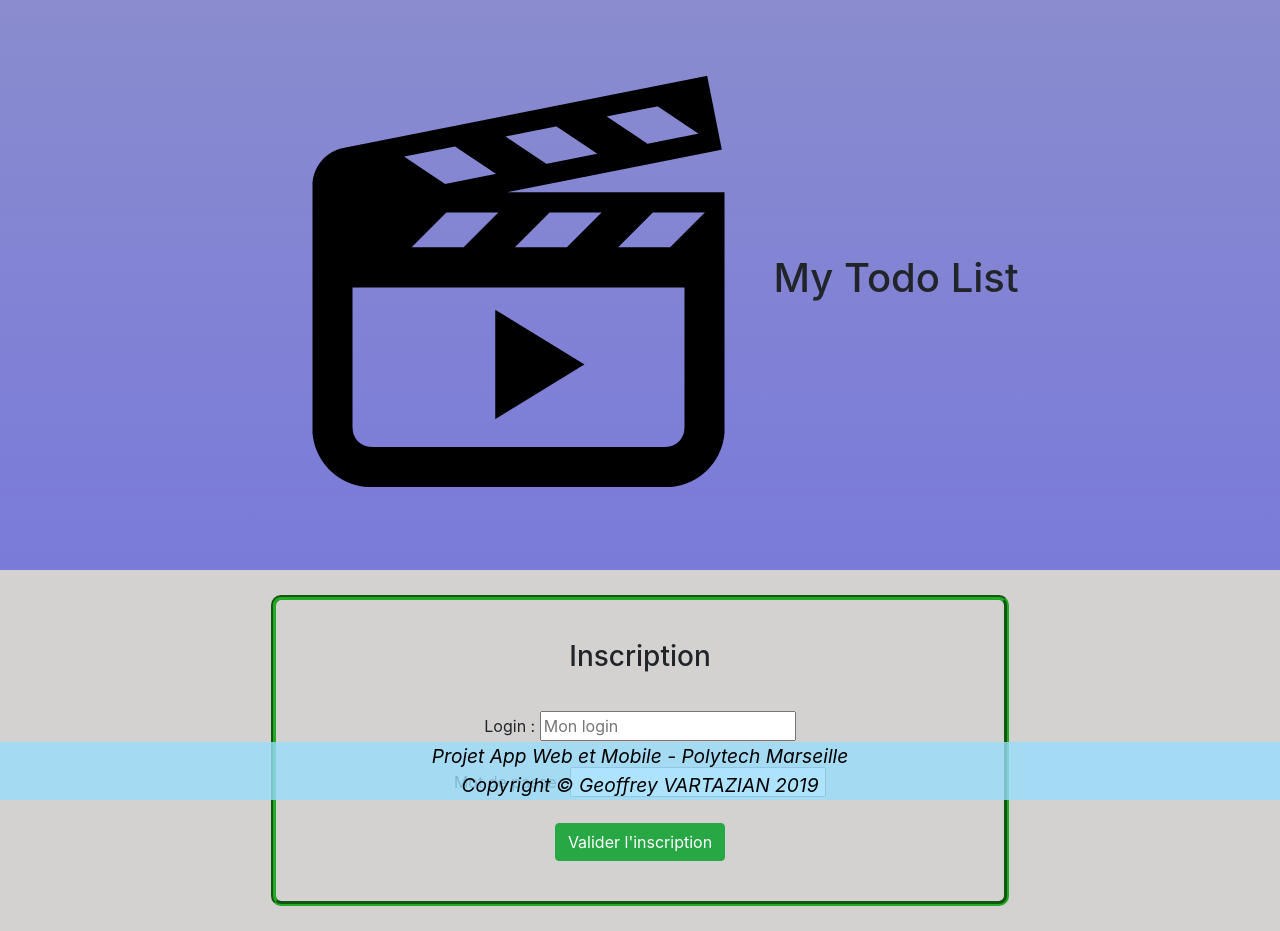
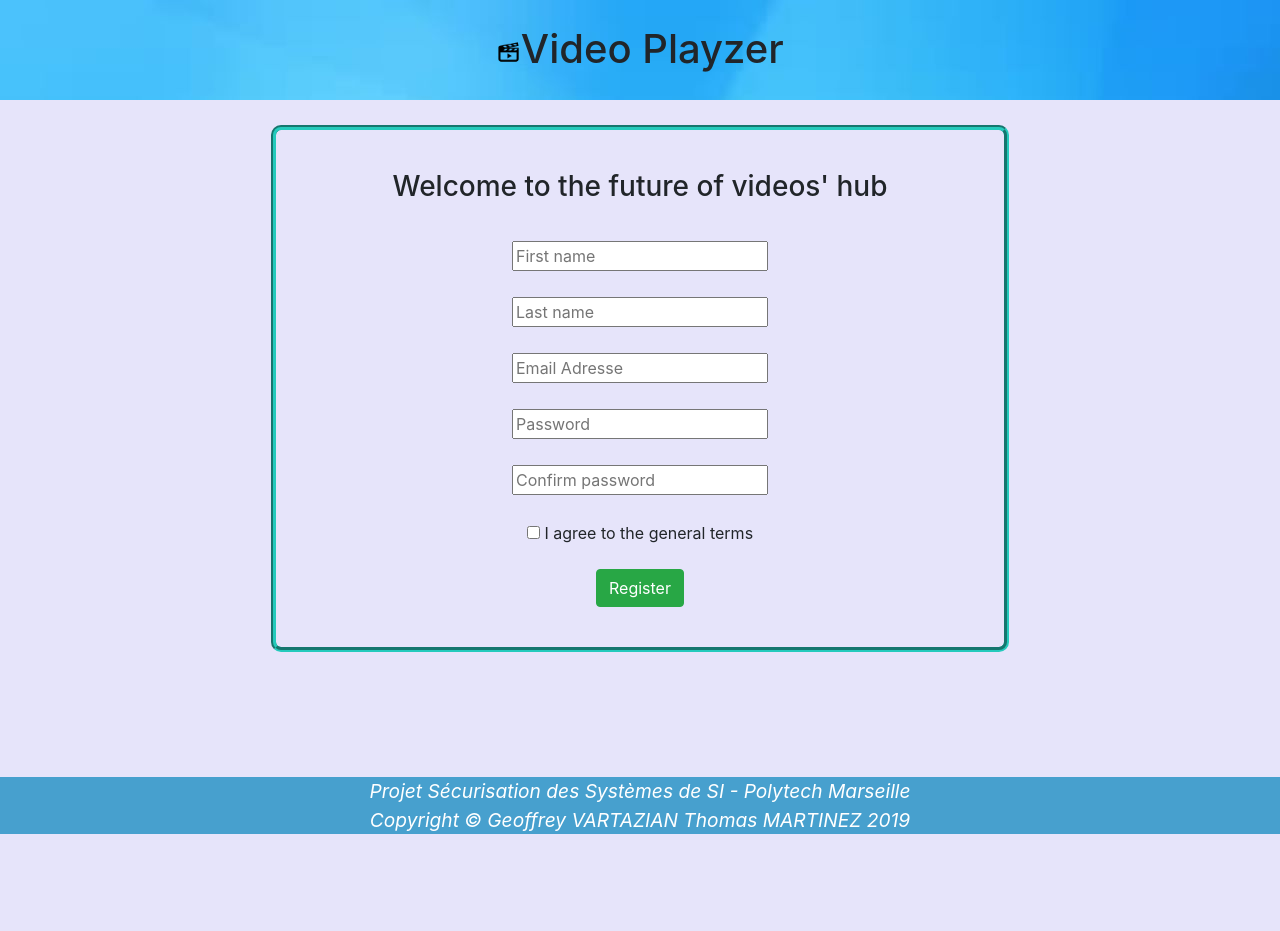
Before and after one commit to GVartaz/VideoPlayzer, a website: page public/inscription.html in a window 1280 px wide. After the commit the page ends 834 px from the top, so only its background shows below. Drawn offline with nearby package versions, Linux system fonts and the light colour scheme.

Commit message:
CSS login Inscription et fonction register

```diff
--- a/app.js
+++ b/app.js
@@ -76,11 +76,14 @@ app.post("/logout",function(req,res){
 
 app.post("/addUser",function(req,res){
     var user = {
+        firstname: req.body.firstname,
+        lastname: req.body.lastname,
         login : req.body.login,
         pwd : req.body.pwd
     };
     dataLayer.getLogin(user.login,function(data){
         if(data == null) {
+            console.log(user);
             dataLayer.createUser(user,function(){
                 res.send({success:true});
             });
--- a/public/inscription.html
+++ b/public/inscription.html
@@ -2,35 +2,49 @@
 <html lang="fr" ng-app="demoApp">
     <head>
         <meta charset="utf-8">
-        <title>MyTodoList</title>
+        <title>Video Playzer</title>
         <script src="angular.min.js"></script>
         <script src="main.js"></script>
-        <link href="sign.css" rel="stylesheet" type="text/css">
+        <link href="login.css" rel="stylesheet" type="text/css"> <!-- sign.css de base -->
         <link rel="stylesheet" href="https://stackpath.bootstrapcdn.com/bootstrap/4.3.1/css/bootstrap.min.css" integrity="sha384-ggOyR0iXCbMQv3Xipma34MD+dH/1fQ784/j6cY/iJTQUOhcWr7x9JvoRxT2MZw1T" crossorigin="anonymous">
     </head>
     <body ng-controller="InscriptionController">
         <div id="entete">
-            <center><h1><img src="img/logo.png" alt="Logo Todo">My Todo List</h1></center>
+            <center><h1><img src="img/logo.png" alt="Logo Todo" width="2%" height="2%">Video Playzer</h1></center>
         </div>
         <center>
             <div id="login-form">
-                <h3>Inscription</h3>
+                <b><h3>Welcome to the future of videos' hub</h3>
+                </b>
                 <form id="loginForm">
-                    <p>
-                        Login : <input type="text" id="login" required style="margin-bottom: 10px;" placeholder="Mon login" ng-model="formLogin.login">
+                     <p>
+                        <input required type="text" id="firstname" required style="margin-bottom: 10px;" placeholder="First name" ng-model="formLogin.firstname">
                     </p>
                     <p>
-                        Mot de passe : <input required id="password" type="password" style="margin-bottom: 10px;" ng-model="formLogin.pwd">
+                        <input required type="text" id="lastname" required style="margin-bottom: 10px;" placeholder="Last name" ng-model="formLogin.lastname">
                     </p>
-                    <button type="submit" class="btn btn-success" ng-click="createUser()">Valider l'inscription</button>
+                    <p>
+                        <input required type="text" id="adresse" required style="margin-bottom: 10px;" placeholder="Email Adresse" ng-model="formLogin.login">
+                    </p>
+                    <p>
+                        <input required id="password" type="password" style="margin-bottom: 10px;" placeholder="Password" ng-model="formLogin.pwd">
+                    </p>
+                    <p>
+                        <input required type="password" id="confirmed_password" required style="margin-bottom: 10px;" placeholder="Confirm password" ng-model="formLogin.confirmPwd">
+                    </p>
+                    <p>
+                        <input type="checkbox" id="agreement" name="agreement">
+                        <label for="agreement">I agree to the general terms</label>
+                    </p>
+                    <button type="submit" class="btn btn-success" ng-click="createUser()">Register</button>
                 </form>
             </div>
         </center>
         <p id="footer">
             <i>
-                Projet App Web et Mobile - Polytech Marseille
-                <br>
-                Copyright © Geoffrey VARTAZIAN 2019
+                 Projet Sécurisation des Systèmes de SI - Polytech Marseille
+                 <br>
+                 Copyright © Geoffrey VARTAZIAN Thomas MARTINEZ 2019
             </i>
         </p>
     </body>
--- a/public/login.css
+++ b/public/login.css
@@ -1,5 +1,8 @@
 #entete{
-    background-image:linear-gradient(rgb(138, 140, 206), rgb(122, 122, 218));
+    background-image:url(img/background_log.jpg);
+    height:100px;
+    background-repeat: no-repeat;
+
 }
 
 center{
@@ -9,7 +12,7 @@ center{
 #login-form{
     border-style: groove;
     border-width: 5px;
-    border-color: rgb(35, 170, 35);
+    border-color: rgb(36, 202, 188);
     border-radius: 10px;
     margin-left: 20%;
     margin-right: 20%;
@@ -18,32 +21,40 @@ center{
 
 #login-form h3{
     padding: 15px;
+    text-align:center;
+
+
 }
 
 #loginForm{
     padding: 15px;
+    text-align:center;
 }
 
 #sign{
     margin-top: 15px;
 }
 
+#no_account{
+    padding:15px;
+
+}
 #ad{
     margin-top: 5%;
 }
 
 body{
-    background-color: #d4d1d1 !important;
+    background-color: #e6e4fa !important;
 }
 
 p#footer
 {
-    position: fixed;
+
     width: 100%;
-    bottom: 0;
-    background: rgba(153, 221, 252, 0.8) ;
+    height:50%;
+    background: rgba(32, 144, 196, 0.8) ;
     margin: 100px 0 0 0;
     font-size: 1.2em ;
-    color: #000000 ;
+    color: #ffffff ;
     text-align: center ;
 }
--- a/public/main.js
+++ b/public/main.js
@@ -7,15 +7,31 @@ demoApp.controller('InscriptionController',function ($scope, $http){
     $scope.formLogin = {};
 
     $scope.createUser = function(){
-        var login = document.getElementById("login");
+        var firstName = document.getElementById("firstname");
+        var lastname = document.getElementById("lastname");
+        var login = document.getElementById("adresse");
         var pwd = document.getElementById("password");
+        var confirmPsw = document.getElementById("confirmed_password");
+        var agree = document.getElementById("agreement");
         if(login.value == ""){
             login.style.borderColor = "#FF0000";
         }
-        if(pwd.value == ""){
+        else if(login.value.indexOf("@") == -1){
+            login.style.bordercolor = "#FF0000";
+            alert("Adresse invalide");
+        }
+        else if(pwd.value == ""){
             pwd.style.borderColor = "#FF0000";
         }
-        if(login.value != "" && pwd.value != "" ){
+        else if(pwd.value != confirmPsw.value){
+            confirmPsw.style.borderColor = "#FF0000";
+            alert("Les mots de passe ne correspondent pas");
+        }
+
+        else if(!agree.value){
+            alert("Veuillez cocher la case pour valider les termes")
+        }
+         else{
             login.style.borderColor = null;
             pwd.style.borderColor = null;
             $http.post('/addUser',$scope.formLogin).then(function(resp){
```
Also changed, not shown: public/index.html (+23 -13 lines), public/img/background_log.jpg (added), public/img/checked.png, public/img/icon.ico (added), public/img/unchecked.png.
